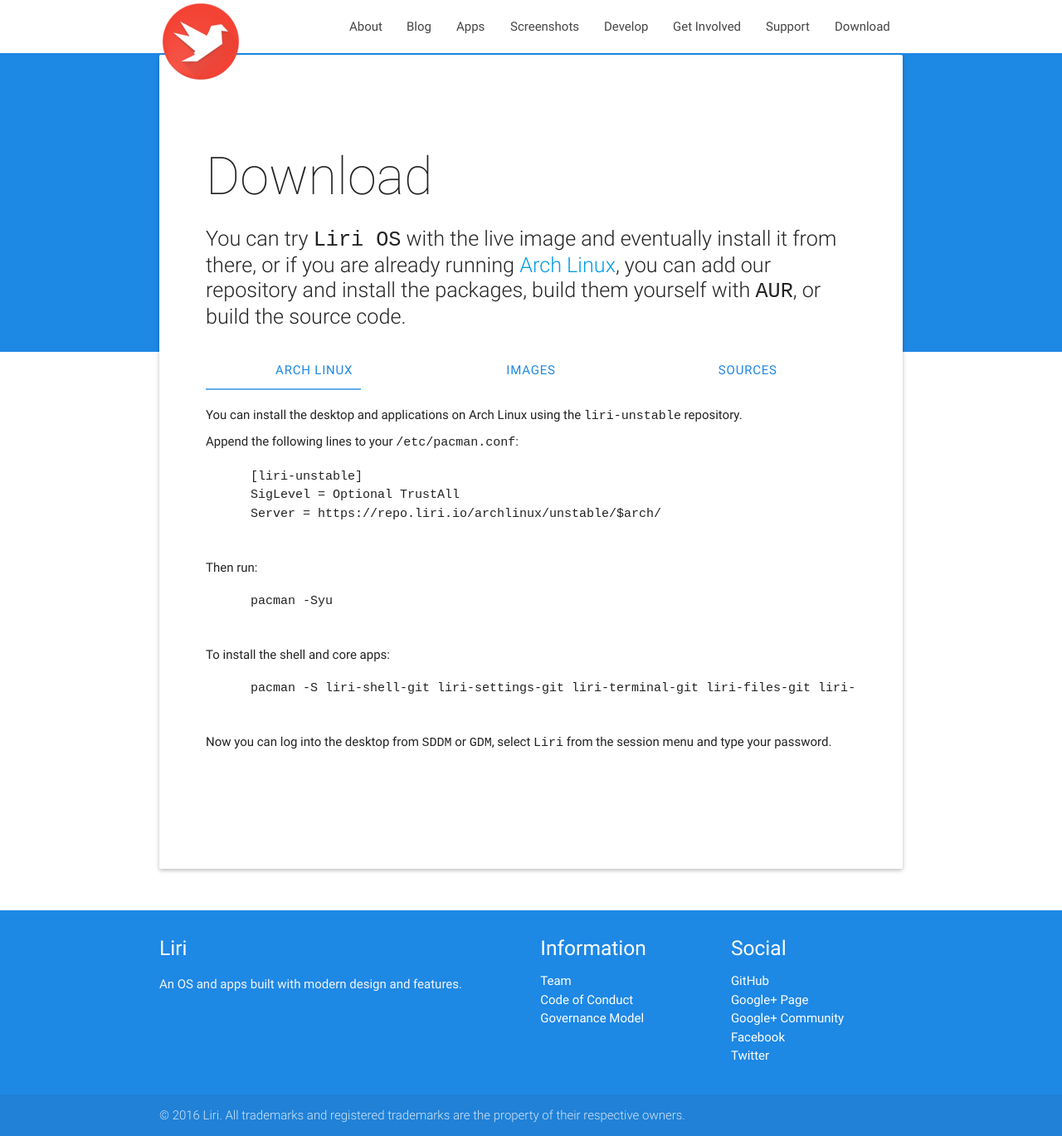
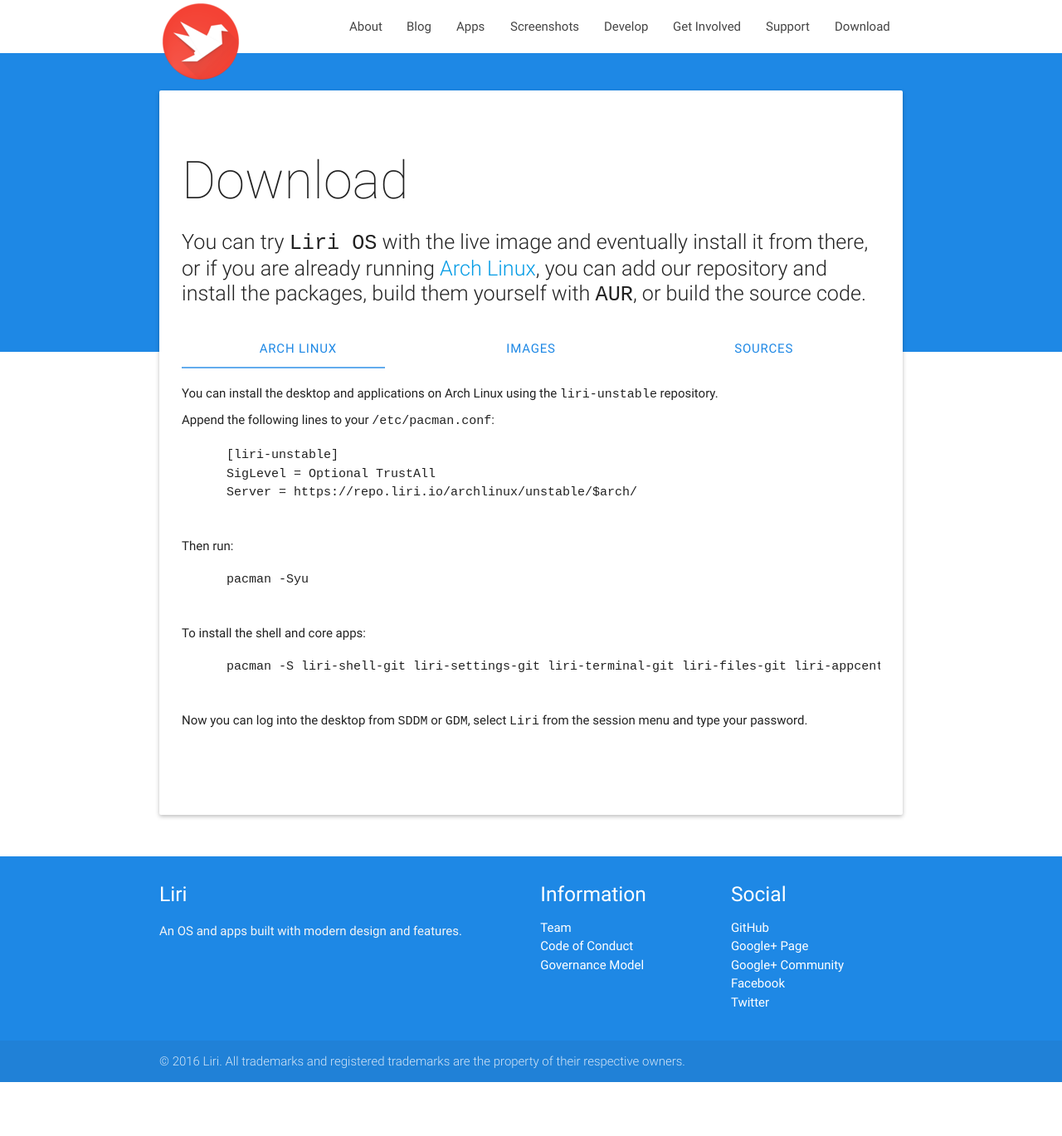
Before and after one commit to lirios/lirios.github.io, a Jekyll site: the page built from download.html, in a window 1280 px wide. Shown: the whole page at 83% size. Built offline with Jekyll 4.4.1, drawn with Linux system fonts in a browser that asks for light colours; nearby versions of some CDN libraries; a script that is not in the unit is left out; after the commit the page ends 1304 px from its top, so only the background shows below that.

Commit message:
Improve onepage layout for mobile

```diff
--- a/css/main.scss
+++ b/css/main.scss
@@ -82,11 +82,11 @@
   border-radius: 2px;
   overflow: hidden;
   z-index: 9;
-  margin-top: -40%;
+  margin-top: -35vh;
   margin-bottom: 50px;
 
   article {
-    padding: 66px 56px;
+    padding: 3vh 3vh;
 
     h1 {
       font-weight: 200;
```
